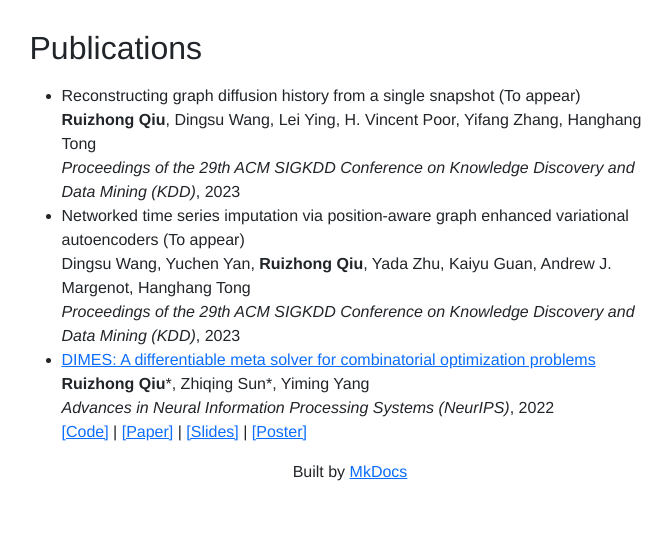
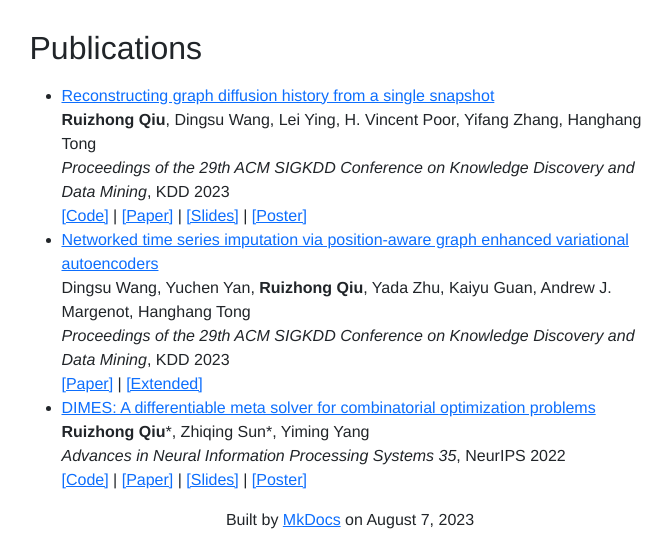
Before and after one commit to q-rz/q-rz.github.io, a plain HTML site: page index.html in a window 1280 px wide. Shown: the part 698-1246 px from the top of the page, without its empty margins (290-962 px from the left). Before the commit the page ends 1198 px from the top, so only its background shows below. Drawn offline with Linux system fonts and the light colour scheme.

Commit message:
Update KDD23

```diff
--- a/index.html
+++ b/index.html
@@ -5,7 +5,7 @@
 <meta name="viewport" content="width=device-width, initial-scale=1" />
 <title>Qiu, Ruizhong</title>
 <link href="assets/bootstrap.min.css?v=5.3.0-alpha1" rel="stylesheet" type="text/css" />
-<link href="assets/style.css?t=1685206465" rel="stylesheet" type="text/css" />
+<link href="assets/style.css?t=1691380230" rel="stylesheet" type="text/css" />
 </head>
 <body>
 <div class="container">
@@ -31,14 +31,14 @@
 </ul>
 <h2 id="publications">Publications</h2>
 <ul>
-<li>Reconstructing graph diffusion history from a single snapshot (To appear)<br /><strong>Ruizhong Qiu</strong>, Dingsu Wang, Lei Ying, H. Vincent Poor, Yifang Zhang, Hanghang Tong<br /><em>Proceedings of the 29th ACM SIGKDD Conference on Knowledge Discovery and Data Mining (KDD)</em>, 2023</li>
-<li>Networked time series imputation via position-aware graph enhanced variational autoencoders (To appear)<br />Dingsu Wang, Yuchen Yan, <strong>Ruizhong Qiu</strong>, Yada Zhu, Kaiyu Guan, Andrew J. Margenot, Hanghang Tong<br /><em>Proceedings of the 29th ACM SIGKDD Conference on Knowledge Discovery and Data Mining (KDD)</em>, 2023</li>
-<li><a href="https://papers.nips.cc/paper_files/paper/2022/hash/a3a7387e49f4de290c23beea2dfcdc75-Abstract-Conference.html" target="_blank">DIMES: A differentiable meta solver for combinatorial optimization problems</a><br /><strong>Ruizhong Qiu</strong>*, Zhiqing Sun*, Yiming Yang<br /><em>Advances in Neural Information Processing Systems (NeurIPS)</em>, 2022<br /><a href="https://github.com/DIMESTeam/DIMES" target="_blank">[Code]</a> | <a href="static/neurips22-dimes/neurips22-dimes-paper.pdf" target="_blank">[Paper]</a> | <a href="static/neurips22-dimes/neurips22-dimes-slides.pdf" target="_blank">[Slides]</a> | <a href="static/neurips22-dimes/neurips22-dimes-poster.png" target="_blank">[Poster]</a></li>
+<li><a href="https://doi.org/10.1145/3580305.3599488" target="_blank">Reconstructing graph diffusion history from a single snapshot</a><br /><strong>Ruizhong Qiu</strong>, Dingsu Wang, Lei Ying, H. Vincent Poor, Yifang Zhang, Hanghang Tong<br /><em>Proceedings of the 29th ACM SIGKDD Conference on Knowledge Discovery and Data Mining</em>, KDD 2023<br /><a href="https://github.com/q-rz/KDD23-DITTO" target="_blank">[Code]</a> | <a href="static/kdd23-ditto/kdd23-ditto-paper.pdf" target="_blank">[Paper]</a> | <a href="static/kdd23-ditto/kdd23-ditto-slides.pdf" target="_blank">[Slides]</a> | <a href="static/kdd23-ditto/kdd23-ditto-poster.pdf" target="_blank">[Poster]</a></li>
+<li><a href="https://doi.org/10.1145/3580305.3599444" target="_blank">Networked time series imputation via position-aware graph enhanced variational autoencoders</a><br />Dingsu Wang, Yuchen Yan, <strong>Ruizhong Qiu</strong>, Yada Zhu, Kaiyu Guan, Andrew J. Margenot, Hanghang Tong<br /><em>Proceedings of the 29th ACM SIGKDD Conference on Knowledge Discovery and Data Mining</em>, KDD 2023<br /><a href="static/kdd23-pogevon/kdd23-pogevon-paper.pdf" target="_blank">[Paper]</a> | <a href="static/kdd23-pogevon/kdd23-pogevon-extended.pdf" target="_blank">[Extended]</a></li>
+<li><a href="https://papers.nips.cc/paper_files/paper/2022/hash/a3a7387e49f4de290c23beea2dfcdc75-Abstract-Conference.html" target="_blank">DIMES: A differentiable meta solver for combinatorial optimization problems</a><br /><strong>Ruizhong Qiu</strong>*, Zhiqing Sun*, Yiming Yang<br /><em>Advances in Neural Information Processing Systems 35</em>, NeurIPS 2022<br /><a href="https://github.com/DIMESTeam/DIMES" target="_blank">[Code]</a> | <a href="static/neurips22-dimes/neurips22-dimes-paper.pdf" target="_blank">[Paper]</a> | <a href="static/neurips22-dimes/neurips22-dimes-slides.pdf" target="_blank">[Slides]</a> | <a href="static/neurips22-dimes/neurips22-dimes-poster.png" target="_blank">[Poster]</a></li>
 </ul></div>
 <div class="col"></div>
 </div>
 <div class="row">
-<div class="col"><footer><p class="text-center">Built by <a href="https://www.mkdocs.org/" target="_blank">MkDocs</a></p></footer></div>
+<div class="col"><footer><p class="text-center">Built by <a href="https://www.mkdocs.org/" target="_blank">MkDocs</a> on August 7, 2023</p></footer></div>
 </div>
 </div>
 </body>
--- a/sitemap.xml
+++ b/sitemap.xml
@@ -2,7 +2,7 @@
 <urlset xmlns="http://www.sitemaps.org/schemas/sitemap/0.9">
     <url>
          <loc>https://q-rz.github.io/</loc>
-         <lastmod>2023-05-27</lastmod>
+         <lastmod>2023-08-07</lastmod>
          <changefreq>daily</changefreq>
     </url>
 </urlset>
```
Also changed, not shown: 5 other files.
